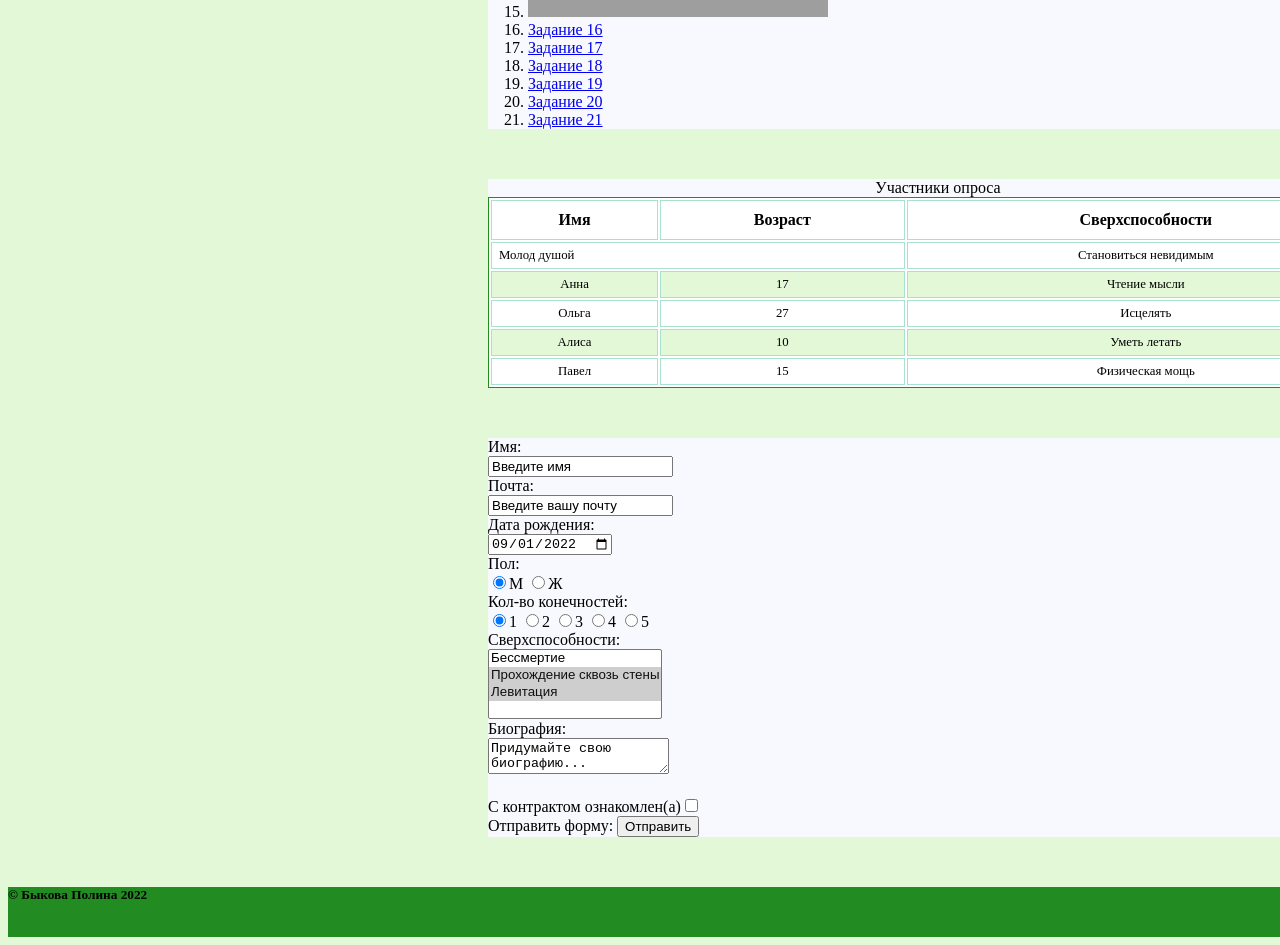
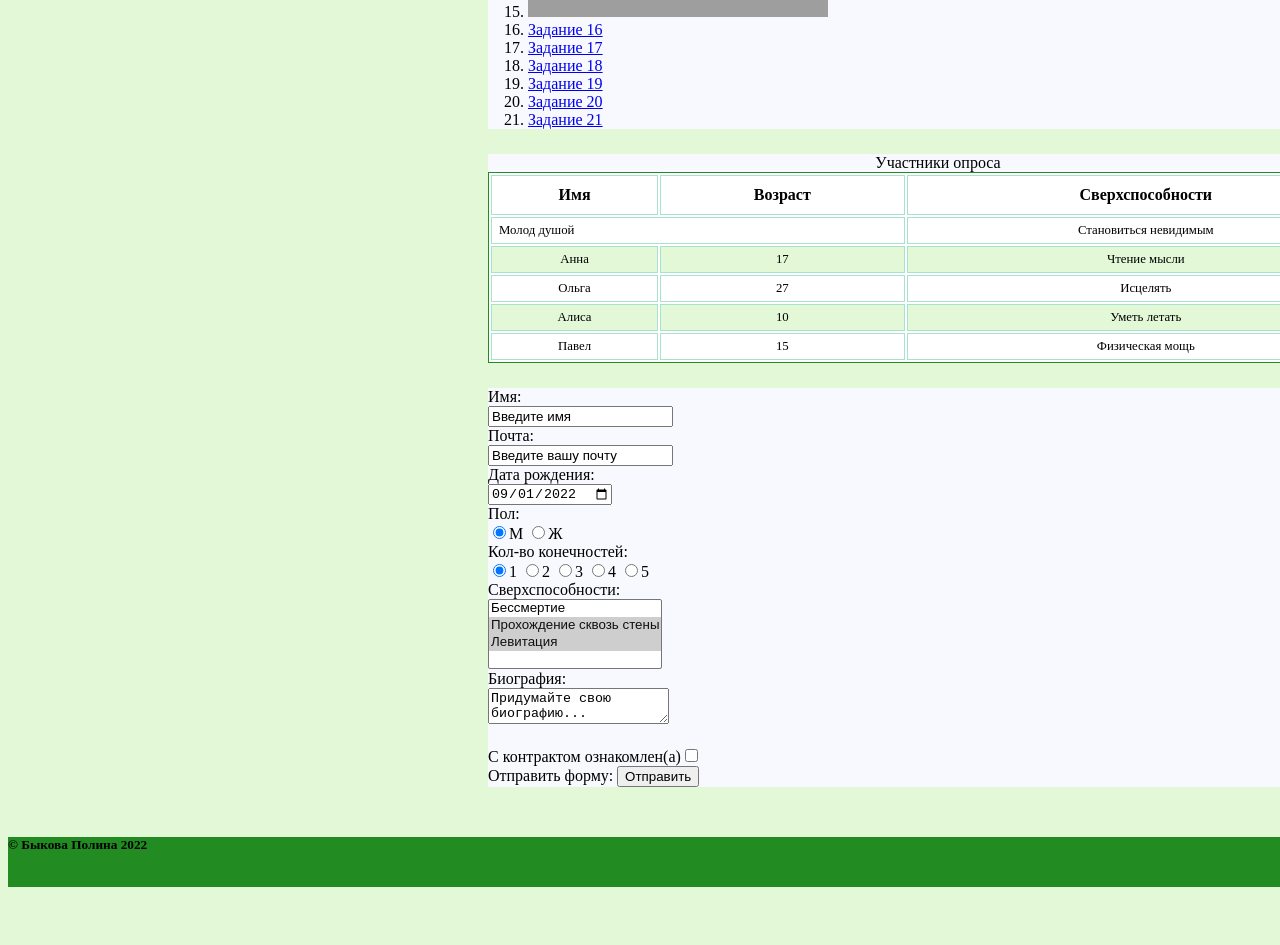
Before and after one commit to PolinaBY/polinaby1, a plain HTML site: page index.html in a window 1280 px wide. Shown: the part 735-1680 px from the top of the page. After the commit the page ends 1630 px from the top, so only its background shows below. Drawn offline with Linux system fonts and the light colour scheme; grey boxes are pictures that could not be loaded.

Commit message:
Update style.css

```diff
--- a/style.css
+++ b/style.css
@@ -71,14 +71,14 @@ tr.even
 {
   background-color: #f8f8ff;
   width: 960px;
-  margin: 50px;
+  margin: 25px;
   margin-left: 480px;
 }
 .forma
 {
   background-color: #f8f8ff;
   width: 960px;
-  margin: 50px;
+  margin: 25px;
   margin-left: 480px;
 }
 .footer
```
